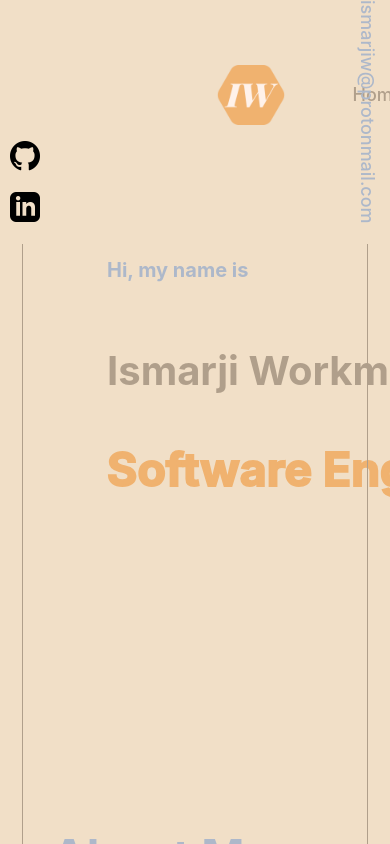
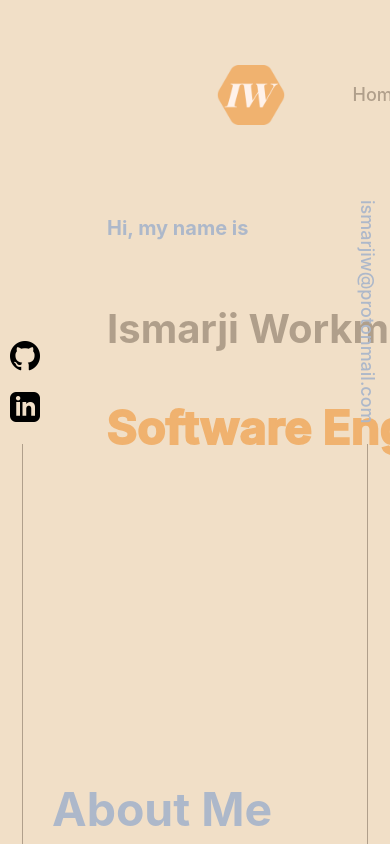
Before and after one commit to ismarjiw/portfolio, a React (Vite) app: page / in a window 390 px wide. Shown: the top 844 px of the page. Built offline with nearby package versions, Linux system fonts and the light colour scheme.

Commit message:
change max-width @media

```diff
--- a/src/mobile.css
+++ b/src/mobile.css
@@ -1,4 +1,4 @@
-@media (max-width: 768px) {
+@media only screen and (max-width: 1170px) {
     #root {
         max-width: auto;
         margin: 0 auto;
@@ -49,10 +49,10 @@
         justify-content: center;
         flex-direction: column;
         align-items: flex-start;
-        height: 30vh;
-        width: 50vh;
+        height: 20vh;
+        width: 60vh;
         margin-left: 75px;
-        margin-bottom: 300px;
+        margin-bottom: 40vh;
     }
 
     .main-content h1::after {
@@ -117,7 +117,7 @@
         content: "";
         display: block;
         width: 1px;
-        height: 600px;
+        height: 400px;
         margin: 0px auto;
         background-color: #B09F8B;
     }
@@ -148,7 +148,7 @@
         content: "";
         display: block;
         width: 1px;
-        height: 600px;
+        height: 400px;
         margin: 0px auto;
         background-color: #B09F8B;
     }
```
